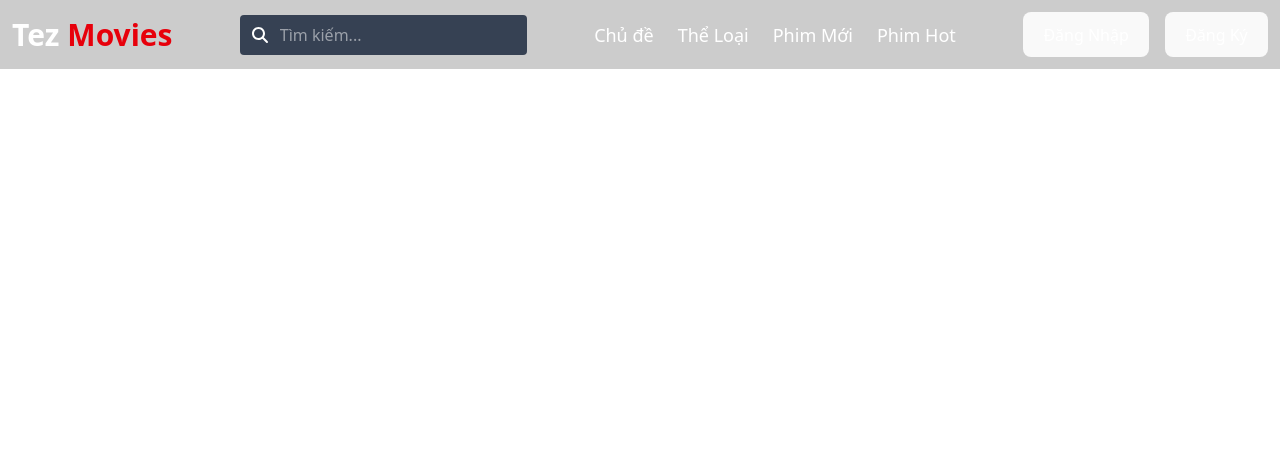
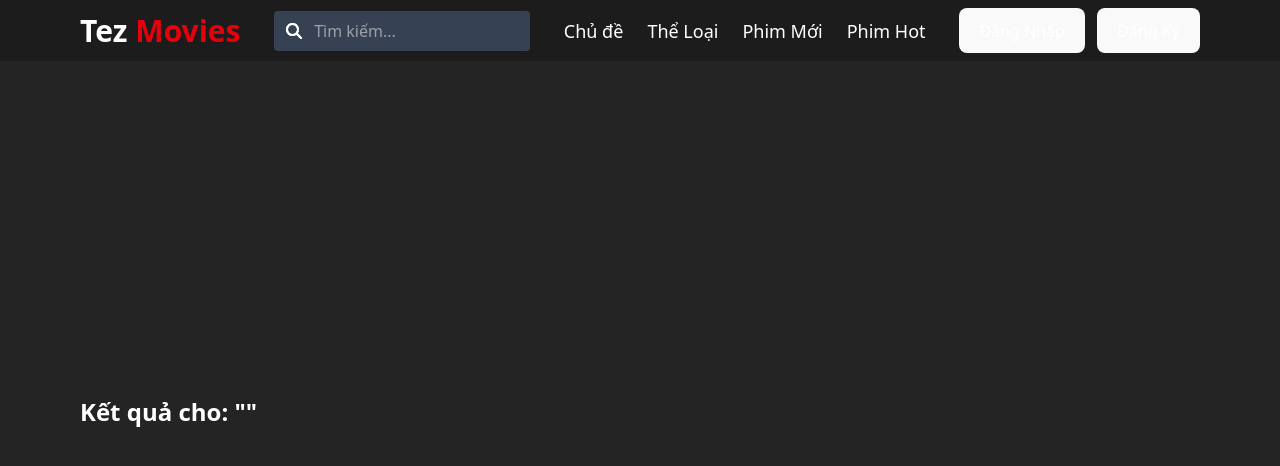
Before and after one commit to HaiDang1304/TezMovies, a React (Vite) app in the folder my-app/: page /search in a window 1280 px wide. Shown: the top 466 px of the page. Built offline with nearby package versions, Linux system fonts and the light colour scheme.

Commit message:
tiep tuc sua giao dien

```diff
--- a/my-app/src/App.jsx
+++ b/my-app/src/App.jsx
@@ -6,6 +6,7 @@ import WatchMovie from "./pages/WatchMovie";
 import MovieDetail from "./pages/MovieDetail";
 import CategoryList from "./components/CategoryList";
 import CategoryDetail from "./pages/CategoryDetail";
+import SearchPage  from "./components/SearchPage";
 
 const App = () => {
   return (
@@ -33,6 +34,9 @@ const App = () => {
 
           {/* ✅ Trang thể loại */}
           <Route path="/the-loai/:slug" element={<CategoryDetail />} />
+          <Route path="/search" element={<SearchPage />} />
+
+
         </Routes>
       </div>
     </Router>
--- /dev/null
+++ b/my-app/src/api.js
@@ -0,0 +1,35 @@
+// api.js
+import axios from "axios";
+
+export const searchMovies = async ({
+  keyword = "",
+  page = 1,
+  sort_field = "",
+  sort_type = "",
+  sort_lang = "",
+  category = "",
+  country = "",
+  year = "",
+  limit = 20,
+}) => {
+  try {
+    const response = await axios.get("https://phimapi.com/v1/api/tim-kiem", {
+      params: {
+        keyword,
+        page,
+        sort_field,
+        sort_type,
+        sort_lang,
+        category,
+        country,
+        year,
+        limit,
+      },
+    });
+
+    return response.data;
+  } catch (error) {
+    console.error("Lỗi khi gọi API phim:", error);
+    return null;
+  }
+};
--- a/my-app/src/components/CategoryList.jsx
+++ b/my-app/src/components/CategoryList.jsx
@@ -12,7 +12,7 @@ const CategoryList = () => {
   }, []);
 
   return (
-    <div className="min-h-screen bg-gray-900 text-white px-6 py-6 m-auto">
+    <div className="min-h-screen bg-gray-900 text-white px-6 py-6 m-auto ">
       <h2 className="text-2xl text-white font-bold max-w-7xl mx-auto px-4 mb-4">Bạn đang quan tâm gì?</h2>
       <div className="grid lg:grid-cols-7 md:grid-cols-4 grid-cols-2 gap-4 mx-auto max-w-7xl  ">
         {categories.slice(0, 8).map((category, idx) => (
--- a/my-app/src/components/Header.jsx
+++ b/my-app/src/components/Header.jsx
@@ -1,45 +1,103 @@
-import React from "react";
+import React, { useState } from "react";
+import { useNavigate } from "react-router-dom";
 import { FontAwesomeIcon } from "@fortawesome/react-fontawesome";
-import { faMagnifyingGlass } from "@fortawesome/free-solid-svg-icons";
+import { faMagnifyingGlass, faBars, faXmark } from "@fortawesome/free-solid-svg-icons";
+
 const Header = () => {
+  const [searchTerm, setsearchTerm] = useState("");
+  const navigate = useNavigate();
+  const [menuOpen, setMenuOpen] = useState(false);
+
+  const handleSearch = (e) => {
+    e.preventDefault();
+    if (searchTerm.trim() !== "") {
+      navigate(`/search?keyword=${encodeURIComponent(searchTerm)}`);
+    }
+  };
+
   return (
-        <header className="fixed top-0 left-0 w-full z-50 bg-black/20 backdrop-blur-md text-white px-3 py-3">
-            <div className="max-w-7xl mx-auto flex items-center justify-between">
-                <div className="flex items-center">
+    <header className="fixed top-0 left-0 w-full z-50 bg-black/20 backdrop-blur-md text-white ">
+      <div className="max-w-[1600px] mx-auto flex items-center justify-between px-4 lg:px-20 py-2">
+        {/* Logo */}
         <a href="/" className="flex items-center space-x-2">
           <h2 className="text-3xl font-bold text-white">Tez</h2>
           <h2 className="text-3xl font-bold text-red-600">Movies</h2>
         </a>
 
-                </div>
-                <div className="relative">
+        {/* Search Bar */}
+        <div className="relative hidden md:block w-64">
+          <form onSubmit={handleSearch}>
+            <div className="relative hidden md:block w-64">
               <input
                 type="text"
                 placeholder="Tìm kiếm..."
-                        className="pl-10 pr-4 py-2 rounded bg-gray-700 text-white focus:outline-none focus:ring-2 focus:ring-blue-500"
+                value={searchTerm}
+                onChange={(e) => setsearchTerm(e.target.value)}
+                className="w-full pl-10 pr-4 py-2 rounded bg-gray-700 text-white focus:outline-none focus:ring-2 focus:ring-blue-500"
               />
               <FontAwesomeIcon
                 icon={faMagnifyingGlass}
                 className="absolute left-3 top-1/2 transform -translate-y-1/2 text-white"
               />
             </div>
-                <nav>
-                    <ul className="flex space-x-6 text-lg font-medium ">
-                        <li><a href="#" className="hover:underline !text-white">Chủ đề</a></li>
-                        <li><a href="#" className="hover:underline !text-white">Thể Loại</a></li>
-                        <li><a href="#" className="hover:underline !text-white">Phim Mới</a></li>
-                        <li><a href="#" className="hover:underline !text-white">Phim Hot</a></li>
-                    </ul>
+          </form>
+
+          <FontAwesomeIcon
+            icon={faMagnifyingGlass}
+            className="absolute left-3 top-1/2 transform -translate-y-1/2 text-white"
+          />
+        </div>
+
+
+        <nav className="hidden md:flex items-center space-x-6 text-lg font-medium">
+          <a href="#" className="hover:underline !text-white">Chủ đề</a>
+          <a href="#" className="hover:underline !text-white">Thể Loại</a>
+          <a href="#" className="hover:underline !text-white">Phim Mới</a>
+          <a href="#" className="hover:underline !text-white">Phim Hot</a>
         </nav>
-                <div className="flex items-center space-x-4">
-                    <button className="bg-gray-700 px-4 py-2 rounded hover:bg-gray-600 transition-colors">
-                        Đăng Nhập
-                    </button>
-                    <button className="bg-blue-600 px-4 py-2 rounded hover:bg-blue-700 transition-colors">
-                        Đăng Ký
+
+        <div className="hidden md:flex items-center space-x-3">
+          <button className="bg-gray-700 px-4 py-2 rounded hover:bg-gray-600">Đăng Nhập</button>
+          <button className="bg-blue-600 px-4 py-2 rounded hover:bg-blue-700">Đăng Ký</button>
+        </div>
+
+        {/* Mobile menu toggle */}
+        <button
+          className="md:hidden text-white text-xl"
+          onClick={() => setMenuOpen(!menuOpen)}
+        >
+          <FontAwesomeIcon icon={menuOpen ? faXmark : faBars} />
         </button>
       </div>
+
+      {/* Mobile Menu */}
+      {menuOpen && (
+        <div className="md:hidden px-4 pt-4 pb-2 space-y-3 bg-black/80">
+          <div className="relative">
+            <input
+              type="text"
+              placeholder="Tìm kiếm..."
+              className="w-full pl-10 pr-4 py-2 rounded bg-gray-700 text-white focus:outline-none focus:ring-2 focus:ring-blue-500"
+            />
+            <FontAwesomeIcon
+              icon={faMagnifyingGlass}
+              className="absolute left-3 top-1/2 transform -translate-y-1/2 text-white"
+            />
           </div>
+
+          <nav className="flex flex-col space-y-2 text-lg">
+            <a href="#" className="hover:underline !text-white">Chủ đề</a>
+            <a href="#" className="hover:underline !text-white">Thể Loại</a>
+            <a href="#" className="hover:underline !text-white">Phim Mới</a>
+            <a href="#" className="hover:underline !text-white">Phim Hot</a>
+          </nav>
+
+          <div className="flex space-x-3 mt-3">
+            <button className="w-full bg-gray-700 px-4 py-2 rounded hover:bg-gray-600">Đăng Nhập</button>
+            <button className="w-full bg-blue-600 px-4 py-2 rounded hover:bg-blue-700">Đăng Ký</button>
+          </div>
+        </div>
+      )}
     </header>
   );
 };
--- a/my-app/src/components/MovieList.jsx
+++ b/my-app/src/components/MovieList.jsx
@@ -44,6 +44,7 @@ const MovieList = () => {
             <SwiperSlide key={movie._id}>
               <Link to={`/phim/${movie.slug}`}>
                 <div className="bg-gray-800 rounded-xl overflow-hidden shadow hover:shadow-xl transition duration-300 group">
+                  <div>
                     <div className="overflow-hidden relative h-0 pb-[150%]">
                       <img
                         src={movie.poster_url}
@@ -58,6 +59,8 @@ const MovieList = () => {
                       <p className="text-sm text-gray-400 line-clamp-1">{movie.origin_name}</p>
                     </div>
                   </div>
+
+                </div>
               </Link>
             </SwiperSlide>
           ))}
--- /dev/null
+++ b/my-app/src/components/SearchPage.jsx
@@ -0,0 +1,75 @@
+import React, { useEffect, useState } from "react";
+import { useSearchParams } from "react-router-dom";
+import { searchMovies } from "../api";
+
+const SearchPage = () => {
+  const [searchParams] = useSearchParams();
+  const keyword = searchParams.get("keyword");
+  const [movies, setMovies] = useState([]);
+  const [loading, setLoading] = useState(false);
+
+  useEffect(() => {
+    const fetchSearchResults = async () => {
+      if (!keyword) return;
+      setLoading(true);
+      const data = await searchMovies({ keyword });
+      console.log("Phim:", data?.data?.items);
+      if (data?.data?.items) {
+        setMovies(data.data.items);
+      }
+      setLoading(false);
+    };
+
+    fetchSearchResults();
+  }, [keyword]);
+
+  return (
+    <div className="max-w-[1600px] mx-auto min-h-scree text-white px-4 sm:px-6 lg:px-20 py-10">
+      <div className="mt-10">
+        <h2 className="!text-2xl md:text-2xl font-bold mb-4">
+          Kết quả cho: "<span className="text-yellow-400">{keyword}</span>"
+        </h2>
+
+        {loading ? (
+          <p className="text-center text-lg">Đang tải...</p>
+        ) : (
+          <div className="grid grid-cols-2 sm:grid-cols-3 md:grid-cols-4 lg:grid-cols-6 gap-5">
+            {movies.map((movie, index) => (
+              <div key={index} className="bg-gray-800 text-white rounded-lg overflow-hidden shadow-md hover:shadow-2xl transition-all duration-300 group">
+                <div className="overflow-hidden">
+                  <div key={movie._id}
+                    className="bg-gray-800 text-white rounded-lg cursor-pointer hover:opacity-80 transition"
+                    onClick={() => handleClick(movie.slug)}>
+                    <div className="w-full h-95 object-cover transition-all duration-300">
+                      <img
+                        src={`https://img.phimapi.com/${movie.poster_url}`}
+                        alt={movie.name}
+                        className="w-full h-72 object-cover transfrom group-hover:scale-105 group-hover:brightness-110 transition-all duration-300"
+                      />
+                      <div className="ml-4 mt-5">
+                        <h2 className="group-hover:text-yellow-400 mt-2 overflow-hidden truncate whitespace-nowrap" >{movie?.name ? movie.name.replace(/<[^>]+>/g, "") : "Không tên"}</h2>
+                        <div className="flex text-sm text-gray-400">
+                          <p>{movie.time}</p>
+                          <div className="bg-indigo-400 text-white px-1 py-1 rounded ml-20">
+                            <p>{movie.quality}</p>
+                          </div>
+
+                        </div>
+                      </div>
+
+                    </div>
+                  </div>
+
+
+                </div>
+              </div>
+            ))}
+          </div>
+        )}
+      </div>
+
+    </div>
+  );
+};
+
+export default SearchPage;
--- a/my-app/src/index.css
+++ b/my-app/src/index.css
@@ -1,4 +1,5 @@
 @import "tailwindcss";
+
 :root {
   font-family: system-ui, Avenir, Helvetica, Arial, sans-serif;
   line-height: 1.5;
@@ -19,6 +20,7 @@ a {
   color: #646cff;
   text-decoration: inherit;
 }
+
 a:hover {
   color: #535bf2;
 }
@@ -29,6 +31,7 @@ body {
   place-items: center;
   min-width: 320px;
   min-height: 100vh;
+  background-color: #242424;
 }
 
 h1 {
@@ -47,9 +50,11 @@ button {
   cursor: pointer;
   transition: border-color 0.25s;
 }
+
 button:hover {
   border-color: #646cff;
 }
+
 button:focus,
 button:focus-visible {
   outline: 4px auto -webkit-focus-ring-color;
@@ -60,9 +65,11 @@ button:focus-visible {
     color: #213547;
     background-color: #ffffff;
   }
+
   a:hover {
     color: #747bff;
   }
+
   button {
     background-color: #f9f9f9;
   }
@@ -81,15 +88,19 @@ button:focus-visible {
   0% {
     background-size: 20% 100%, 20% 100%, 20% 100%;
   }
+
   33% {
     background-size: 20% 10%, 20% 100%, 20% 100%;
   }
+
   50% {
     background-size: 20% 100%, 20% 10%, 20% 100%;
   }
+
   66% {
     background-size: 20% 100%, 20% 100%, 20% 10%;
   }
+
   100% {
     background-size: 20% 100%, 20% 100%, 20% 100%;
   }
--- a/my-app/src/pages/WatchMovie.jsx
+++ b/my-app/src/pages/WatchMovie.jsx
@@ -1,4 +1,4 @@
-import { useParams, useLocation } from "react-router-dom";
+import { useParams, useLocation, useSearchParams } from "react-router-dom";
 import { useEffect, useState, useMemo } from "react";
 import axios from "axios";
 const API_KEY = "8afc137d2cb21415981fb4af3b88e9e5";
@@ -10,12 +10,14 @@ import MovieInfo from "../components/MovieInfo";
 const WatchMovie = () => {
   const { slug } = useParams();
   const location = useLocation();
-  const search = new URLSearchParams(location.search);
+  const searchParams = new URLSearchParams(location.search);
+  const ep = searchParams.get("ep");
   const [movieData, setMovieData] = useState(null);
   const [currentEpisode, setCurrentEpisode] = useState(null);
   const [credits, setCredits] = useState([]);
   const [currentGroupIndex, setCurrentGroupIndex] = useState(0);
   const [tmdbActors, setTmdbActors] = useState([]);
+
   {/* Group tập phim theo 10 tập 1 group*/ }
   const episodeList = movieData?.episodes?.[0]?.server_data || [];
   // Tính groupSize một lần (trước useMemo)
@@ -38,8 +40,15 @@ const WatchMovie = () => {
         const data = res.data;
         setMovieData(data);
 
-        const defaultEpisode = data.episodes?.[0]?.server_data?.[0];
-        setCurrentEpisode(defaultEpisode);
+        const episodeList = data.episodes?.[0]?.server_data || []
+        const selectedEpisode = episodeList.find(e => e.name === ep);
+        setCurrentEpisode(selectedEpisode || episodeList[0])
+
+        if (selectedEpisode) {
+          const index = episodeList.findIndex(e => e.name === selectedEpisode.name);
+          const groupIndex = Math.floor(index / groupSize);
+          setCurrentGroupIndex(groupIndex);
+        }
 
         // 2. Lấy ID và type từ URL (vd: ?type=movie&id=12345)
         const tmdbId = data.movie?.tmdb?.id;
@@ -105,7 +114,7 @@ const WatchMovie = () => {
       <div className="flex flex-3/5 gap-15 mb-5 mt-6">
         {/* Thông tin thêm */}
         <div>
-         <MovieInfo movie={movie} />
+          <MovieInfo movie={movie} />
           {/* Danh sách tập */}
 
           <h2 className="text-l mb-2 font-semibold">Danh sách tập</h2>
@@ -136,8 +145,8 @@ const WatchMovie = () => {
                 key={index}
                 onClick={() => setCurrentEpisode(ep)}
                 className={`px-3 py-1 border rounded text-sm bg-gray-500 ${currentEpisode?.name === ep.name
-                    ? "!bg-yellow-800 text-white font-bold"
-                    : "bg-gray-300 text-white hover:bg-yellow-400"
+                  ? "!bg-yellow-800 text-white font-bold"
+                  : "bg-gray-300 text-white hover:bg-yellow-400"
                   }`}
               >
                 {ep.name}
```
Also changed, not shown: my-app/src/components/MovieInfo.jsx (+10 -2 lines), my-app/src/pages/CategoryDetail.jsx (+5 -3 lines), my-app/src/pages/MovieDetail.jsx (+19 -12 lines). Lines whose indentation alone changed are shown as unchanged.
